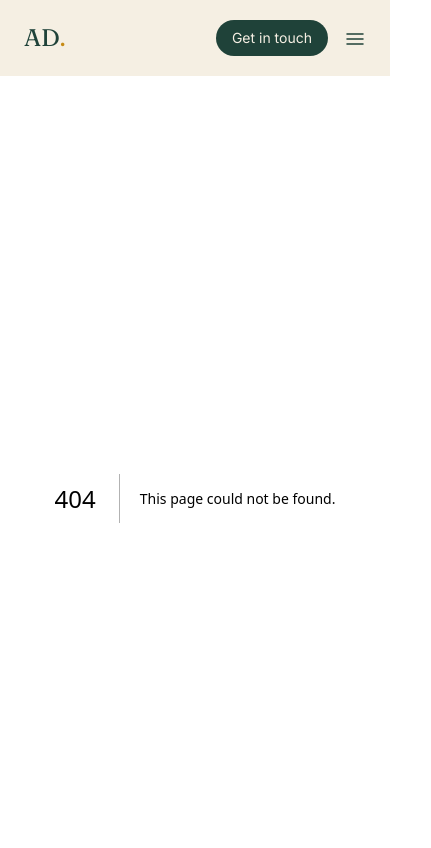
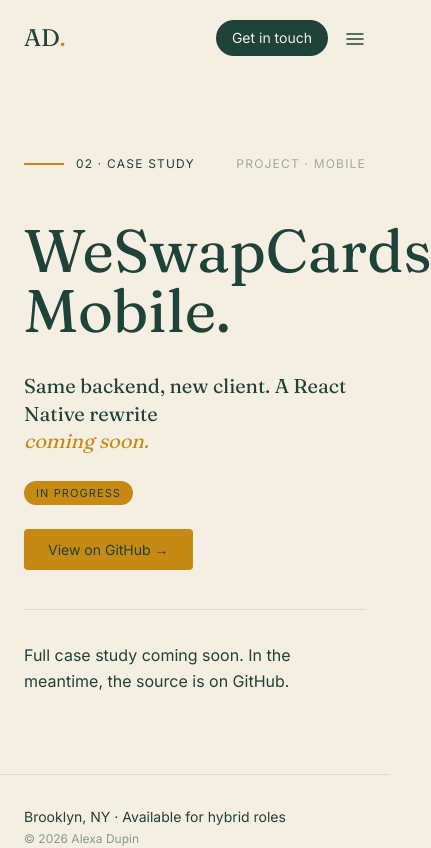
Before and after one commit to AlexaDupin/portfolio, a Next.js app: page /work/weswapcards-mobile in a window 390 px wide. Before the commit this address had no page. Shown: the top 848 px of the page, 431 px wide, since content can reach past the window. Built offline with nearby package versions, Linux system fonts and the light colour scheme.

Commit message:
feat(work): add mobile and actiively placeholder pages

```diff
--- /dev/null
+++ b/src/app/work/actiively/page.tsx
@@ -0,0 +1,48 @@
+import { StatusPill } from "@/components/ui/StatusPill";
+
+export default function ActiivelyPage() {
+  return (
+    <main className="mx-auto max-w-6xl px-6 py-20 md:py-28">
+      <div className="flex items-center justify-between">
+        <div className="flex items-center gap-3">
+          <div className="bg-mustard h-0.5 w-10" />
+          <span className="text-green font-sans text-xs tracking-widest uppercase">
+            03 · CASE STUDY
+          </span>
+        </div>
+        <span className="text-green/40 font-sans text-xs tracking-widest uppercase">
+          PROJECT · TEAM
+        </span>
+      </div>
+
+      <h1 className="text-green mt-12 font-serif text-6xl leading-none md:text-8xl">Actiively.</h1>
+
+      <p className="text-green mt-8 font-serif text-xl leading-snug md:text-2xl">
+        A full-stack web app built with a team of four
+        <br />
+        <span className="text-mustard italic">coming soon.</span>
+      </p>
+
+      <div className="mt-6">
+        <StatusPill variant="outlined" label="PORTFOLIO" />
+      </div>
+
+      <div className="mt-8">
+        <a
+          href="https://github.com/AlexaDupin/actiively"
+          target="_blank"
+          rel="noopener noreferrer"
+          className="bg-mustard text-green rounded px-6 py-3 font-sans text-sm transition-opacity hover:opacity-90"
+        >
+          View on GitHub →
+        </a>
+      </div>
+
+      <div className="bg-green/10 mt-12 h-px" />
+
+      <p className="text-green mt-8 font-sans text-base leading-relaxed">
+        Full case study coming soon. In the meantime, the source is on GitHub.
+      </p>
+    </main>
+  );
+}
--- /dev/null
+++ b/src/app/work/weswapcards-mobile/page.tsx
@@ -0,0 +1,50 @@
+import { StatusPill } from "@/components/ui/StatusPill";
+
+export default function WeSwapCardsMobilePage() {
+  return (
+    <main className="mx-auto max-w-6xl px-6 py-20 md:py-28">
+      <div className="flex items-center justify-between">
+        <div className="flex items-center gap-3">
+          <div className="bg-mustard h-0.5 w-10" />
+          <span className="text-green font-sans text-xs tracking-widest uppercase">
+            02 · CASE STUDY
+          </span>
+        </div>
+        <span className="text-green/40 font-sans text-xs tracking-widest uppercase">
+          PROJECT · MOBILE
+        </span>
+      </div>
+
+      <h1 className="text-green mt-12 font-serif text-6xl leading-none md:text-8xl">
+        WeSwapCards Mobile.
+      </h1>
+
+      <p className="text-green mt-8 font-serif text-xl leading-snug md:text-2xl">
+        Same backend, new client. A React Native rewrite
+        <br />
+        <span className="text-mustard italic">coming soon.</span>
+      </p>
+
+      <div className="mt-6">
+        <StatusPill variant="filled" label="IN PROGRESS" />
+      </div>
+
+      <div className="mt-8">
+        <a
+          href="https://github.com/AlexaDupin/WeSwapCards-native"
+          target="_blank"
+          rel="noopener noreferrer"
+          className="bg-mustard text-green rounded px-6 py-3 font-sans text-sm transition-opacity hover:opacity-90"
+        >
+          View on GitHub →
+        </a>
+      </div>
+
+      <div className="bg-green/10 mt-12 h-px" />
+
+      <p className="text-green mt-8 font-sans text-base leading-relaxed">
+        Full case study coming soon. In the meantime, the source is on GitHub.
+      </p>
+    </main>
+  );
+}
```
